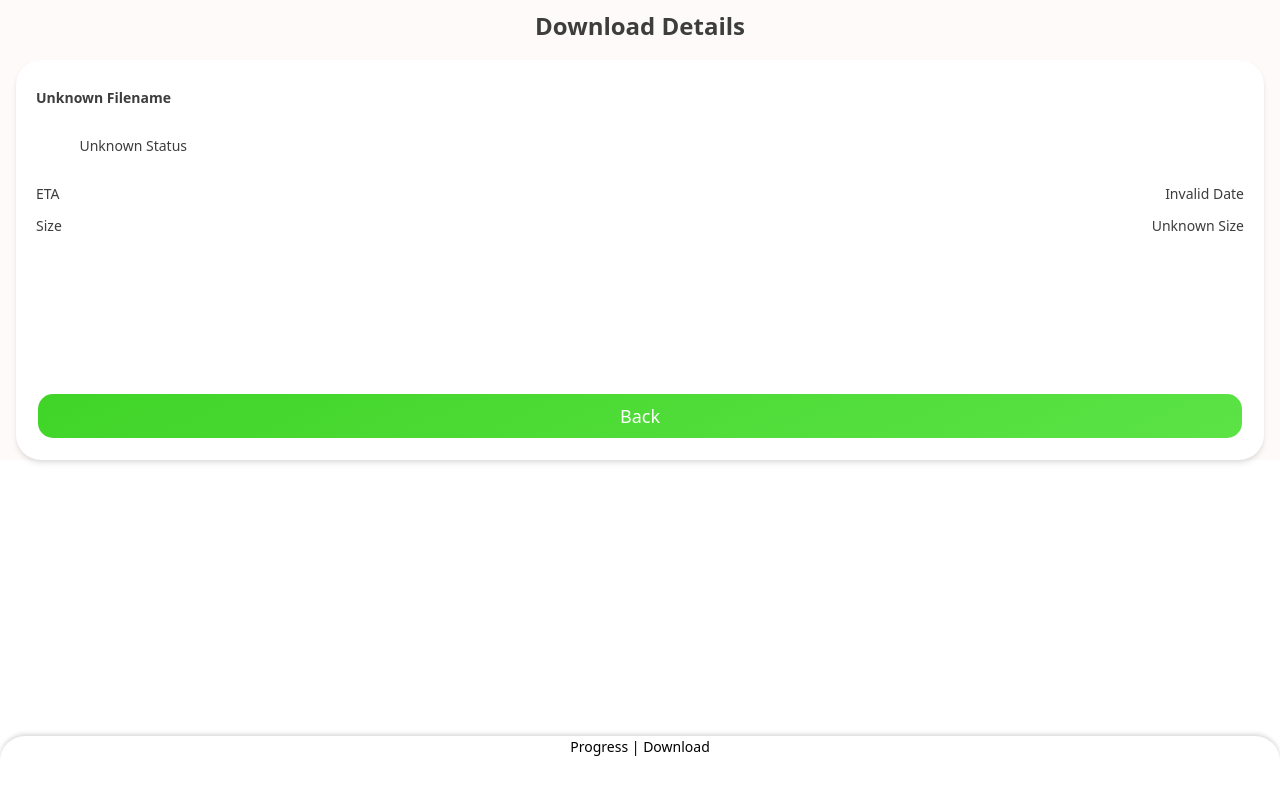
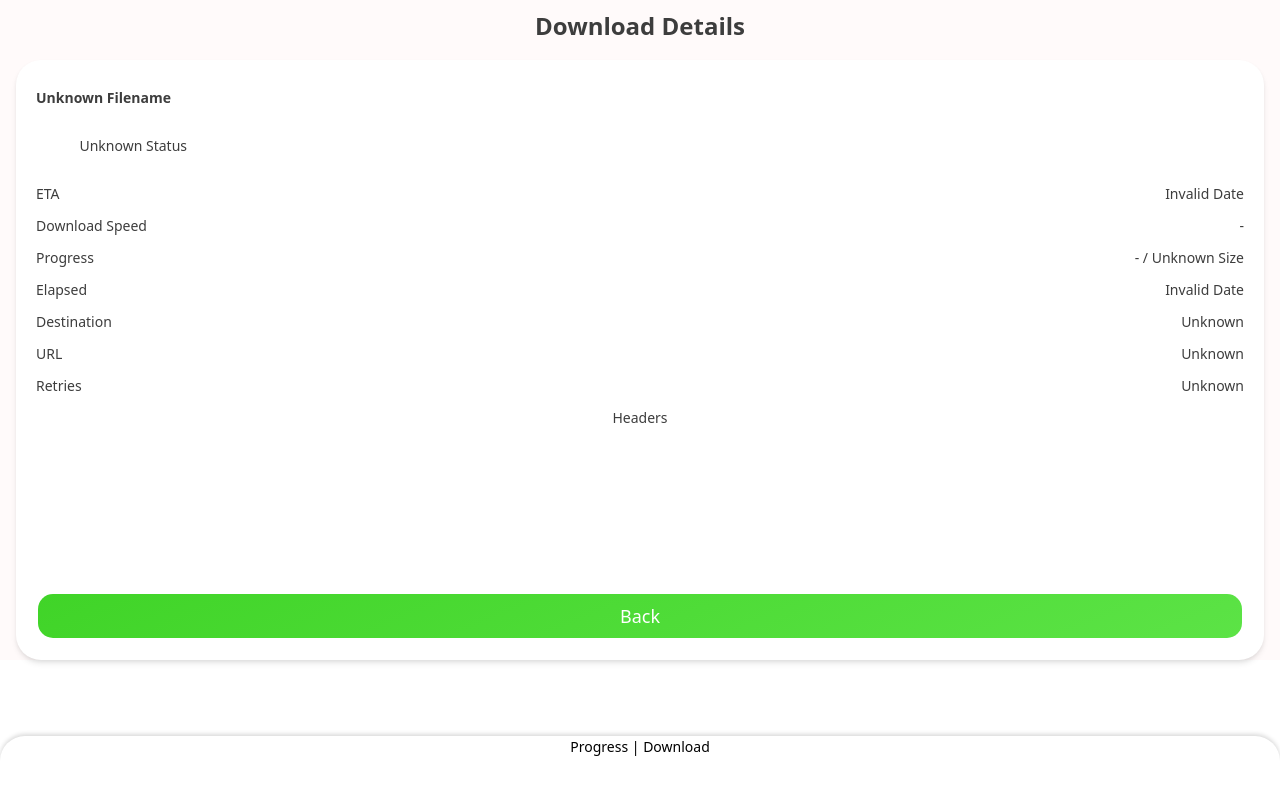
Before and after one commit to Chaphasilor/njoy-frontend, a Vue app: page /details in a window 1280 px wide. Shown: the top 794 px of the page. Built offline with nearby package versions, Linux system fonts and the light colour scheme.

Commit message:
finished DownloadDetails view
- added new componentes for info and header lines (fixes #1)
- added new attributes to the download item

```diff
--- a/src/components/CTAButton.vue
+++ b/src/components/CTAButton.vue
@@ -12,7 +12,7 @@
         <img
           src="@/assets/icons/resume.svg"
           alt="Resume"
-          class="w-4 h-4 m-auto"
+          class="w-5 m-auto"
         >
       </div>
       <div
@@ -22,7 +22,7 @@
         <img
           src="@/assets/icons/pause.png"
           alt="Pause"
-          class="w-4 h-4 m-auto"
+          class="w-5 m-auto"
         >
       </div>
       <div
@@ -32,7 +32,7 @@
         <img
           src="@/assets/icons/cancel.svg"
           alt="Cancel"
-          class="w-4 h-4 m-auto"
+          class="w-5 m-auto"
         >
       </div>
       <div
--- /dev/null
+++ b/src/components/HeaderLine.vue
@@ -0,0 +1,54 @@
+<template>
+  <div
+    class="flex flex-row justify-between text-xs"
+  >
+    <div
+      class="w-1/3 text-left"
+    >
+      {{ name }}:
+    </div>
+    <div
+      class="w-2/3 text-right min-h-full font-light flex flex-col"
+    >
+      <span v-if="!multiline">
+        {{ value }}
+      </span>
+      <span
+        v-else
+        :key="value.indexOf(line)"
+        v-for="line of value"
+        class="leading-5"
+      >
+        {{ line }}
+      </span>
+    </div>
+  </div>
+</template>
+
+<script>
+export default {
+  name: 'InfoLine',
+  props: {
+    name: {
+      type: String,
+      required: true,
+    },
+    value: {
+      type: [String, Array],
+      required: false,
+      default: function() {
+        return 'Unknown';
+      },
+    },
+  },
+  computed: {
+    multiline: function() {
+      return typeof this.value == 'object';
+    }
+  }
+}
+</script>
+
+<style>
+
+</style>
--- /dev/null
+++ b/src/components/InfoLine.vue
@@ -0,0 +1,39 @@
+<template>
+  <div
+    class="flex flex-row justify-between"
+  >
+    <div
+      class="w-1/3 text-left h-full"
+    >
+      {{ name }}
+    </div>
+    <div
+      class="w-2/3 text-right h-full font-light"
+    >
+      {{ value }}
+    </div>
+  </div>
+</template>
+
+<script>
+export default {
+  name: 'InfoLine',
+  props: {
+    name: {
+      type: String,
+      required: true,
+    },
+    value: {
+      type: String,
+      required: false,
+      default: function() {
+        return 'Unknown';
+      },
+    },
+  }
+}
+</script>
+
+<style>
+
+</style>
--- a/src/components/ProgressCard.vue
+++ b/src/components/ProgressCard.vue
@@ -34,31 +34,19 @@
 
     <br>
 
-    <div
+    <InfoLine
       v-if="showETA"
-      class="w-1/2 text-left h-8"
-    >
-      ETA
-    </div>
-    <div
-      v-if="showETA"
-      class="w-1/2 text-right h-8"
-    >
-      {{ etaString }}
-    </div>
+      class="w-full h-8"
+      name="ETA"
+      :value="etaString"
+    />
 
-    <div
+    <InfoLine
       v-if="showSize"
-      class="w-1/2 text-left h-8"
-    >
-      Size
-    </div>
-    <div
-      v-if="showSize"
-      class="w-1/2 text-right h-8"
-    >
-      {{ download.size }}
-    </div>
+      class="w-full h-8"
+      name="Size"
+      :value="download.size"
+    />
 
     <CTAButton
       v-if="showPauseButton"
@@ -82,12 +70,14 @@
 
 import ProgressBar from '@/components/ProgressBar';
 import CTAButton from '@/components/CTAButton';
+import InfoLine from '@/components/InfoLine';
 
 export default {
   name: "ProgressCard",
   components: {
     ProgressBar,
     CTAButton,
+    InfoLine
   },
   data: function() {
     return {
--- a/src/views/DownloadDetails.vue
+++ b/src/views/DownloadDetails.vue
@@ -37,34 +37,68 @@
 
       <br>
 
-      <div
-        class="w-1/2 text-left h-8"
+      <InfoLine
+        class="w-full h-8"
+        name="ETA"
+        :value="etaString"
+      />
+
+      <InfoLine
+        class="w-full h-8"
+        name="Download Speed"
+        :value="download.speed"
+      />
+
+      <InfoLine
+        class="w-full h-8"
+        name="Progress"
+        :value="progressSizeString"
+      />
+
+      <InfoLine
+        class="w-full h-8"
+        name="Elapsed"
+        :value="elapsedString"
+      />
+
+      <InfoLine
+        class="w-full h-8"
+        name="Destination"
+        :value="download.path"
+      />
+
+      <InfoLine
+        class="w-full h-8"
+        name="URL"
+        :value="download.url"
+      />
+
+      <InfoLine
+        class="w-full h-8"
+        name="Retries"
+        :value="download.retries.toString()"
+      />
+
+      <span
+        class="w-full h-8 text-center"
       >
-        ETA
-      </div>
-      <div
-        class="w-1/2 text-right h-8"
-      >
-        {{ etaString }}
-      </div>
+        Headers
+      </span>
+
+      <HeaderLine
+        :key="header"
+        v-for="header in Object.keys(download.headers)"
+        class="w-full h-8"
+        :name="header"
+        :value="download.headers[header]"
+      />
 
       <div
-        class="w-1/2 text-left h-8"
-      >
-        Size
-      </div>
-      <div
-        class="w-1/2 text-right h-8"
-      >
-        {{ download.size }}
-      </div>
-
-      <div
-        class="w-full h-12 mt-6 flex flex-row flex-wrap justify-between"
+        class="w-full h-12 mt-8 flex flex-row flex-wrap justify-between"
       >
         <CTAButton
           v-if="showCancelButton"
-          class="w-1/2 h-full"
+          class="w-1/2 h-12"
           type="cancel"
         />
         <CTAButton
@@ -92,12 +126,16 @@
 
 import ProgressBar from '@/components/ProgressBar';
 import CTAButton from '@/components/CTAButton';
+import InfoLine from '@/components/InfoLine';
+import HeaderLine from '@/components/HeaderLine';
 
 export default {
   name: 'DownloadDetails',
   components: {
     ProgressBar,
     CTAButton,
+    InfoLine,
+    HeaderLine,
   },
   data: function() {
     return {
@@ -110,9 +148,16 @@ export default {
       download: {
         filename: `Unknown Filename`,
         status: `Unknown`,
-        size: `Unknown Size`,
         percentage: 0,
         eta: new Date(NaN),
+        size: `Unknown Size`,
+        downloaded: '-',
+        startDate: new Date(NaN),
+        speed: '-',
+        path: 'Unknown',
+        url: 'Unknown',
+        retries: 'Unknown',
+        headers: {},
       },
     }
   },
@@ -187,7 +232,15 @@ export default {
       //TODO show date as designed in Figma
       return this.download.eta.toLocaleTimeString();
 
-    }
+    },
+    elapsedString: function() {
+      //TODO show date as designed in Figma
+      return this.download.startDate.toLocaleTimeString();
+
+    },
+    progressSizeString: function() {
+      return `${this.download.downloaded} / ${this.download.size}`;
+    },
   },
   mounted: function() {
     console.log(`this.download:`, this.download);
--- a/src/views/Progress.vue
+++ b/src/views/Progress.vue
@@ -8,11 +8,25 @@
 
     <ProgressCard
       :download="{
-        filename:'Once Upon a Time ... in Hollywood (2019).mp4',
-        status:'downloading',
-        size:'2.3 GB',
+        filename: 'Once Upon a Time ... in Hollywood (2019).mp4',
+        status: 'downloading',
         percentage: 80,
         eta: new Date(Date.now() + 2 * 60 * 60 * 1000),
+        size: '2.3 GB',
+        downloaded: '800 MB',
+        startDate: new Date(Date.now() - 1.5 * 60 * 60 * 1000),
+        speed: '786 Kb/s',
+        path: 'Storage / Media / Movies',
+        url: 'https://example.com/download',
+        retries: 0,
+        headers: {
+          'Content-Type': 'application/json',
+          'Authorization': 'Bearer t73485z235u9835498',
+          'Cookie': [
+            'approve = 1',
+            'allow = true',
+          ]
+        },
       }"
     />
 
```
